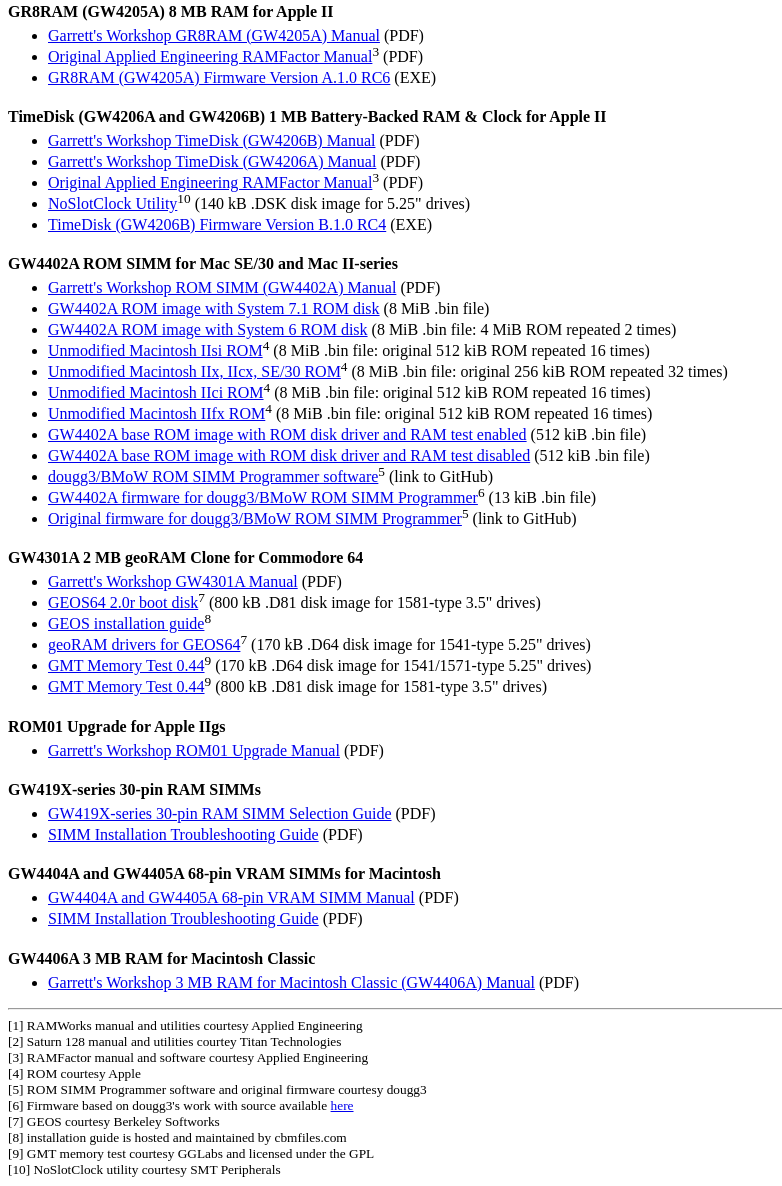
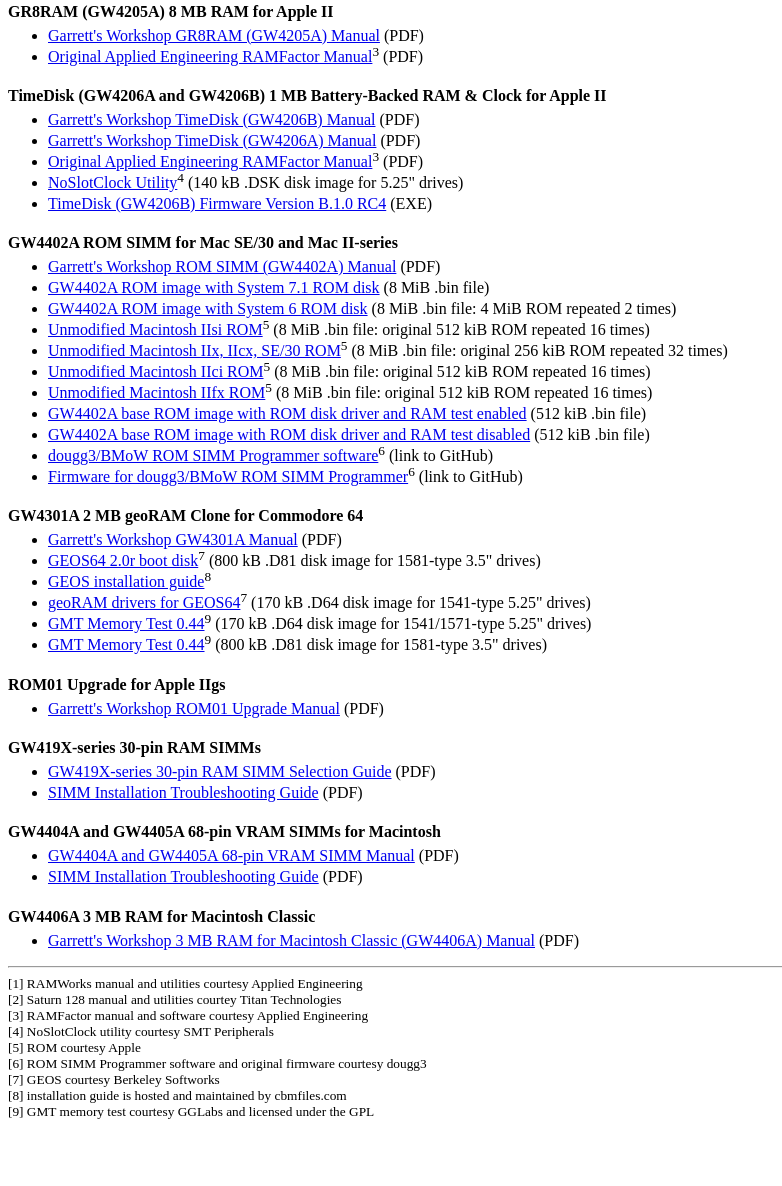
Before and after one commit to garrettsworkshop/gw-site, a plain HTML site: page index.html in a window 1280 px wide. Shown: the part 567-1753 px from the top of the page, without its empty margins (0-782 px from the left). After the commit the page ends 1695 px from the top, so only its background shows below. Drawn offline with Linux system fonts and the light colour scheme.

Commit message:
Renumber stuff and hide GR8RAM firmware

```diff
--- a/index.html
+++ b/index.html
@@ -76,8 +76,8 @@
 			Garrett's Workshop GR8RAM (GW4205A) Manual</a> (PDF)</li>
 		<li><a href="files/GR8RAM/ae_ramfactor_manual.pdf">
 			Original Applied Engineering RAMFactor Manual</a><sup>3</sup> (PDF) </li>
-		<li><a href="files/GR8RAM/GR8RAM.GW4205A.1.0RC6.exe">
-			GR8RAM (GW4205A) Firmware Version A.1.0 RC6</a> (EXE)</li>
+		<!--<li><a href="files/GR8RAM/GR8RAM.GW4205A.1.0RC6.exe">
+			GR8RAM (GW4205A) Firmware Version A.1.0 RC6</a> (EXE)</li>-->
 	</ul>
 
 	<h4>TimeDisk (GW4206A and GW4206B) 1 MB Battery-Backed RAM &amp; Clock for Apple II</h4>
@@ -89,7 +89,7 @@
 		<li><a href="files/GR8RAM/ae_ramfactor_manual.pdf">
 			Original Applied Engineering RAMFactor Manual</a><sup>3</sup> (PDF) </li>
 		<li><a href="files/TimeDisk/NSC_1.4.DSK">
-			NoSlotClock Utility</a><sup>10</sup> (140 kB .DSK disk image for 5.25" drives) </li>
+			NoSlotClock Utility</a><sup>4</sup> (140 kB .DSK disk image for 5.25" drives) </li>
 		<li><a href="files/TimeDisk/TimeDisk.GW4206B.1.0RC4.exe">
 			TimeDisk (GW4206B) Firmware Version B.1.0 RC4</a> (EXE)</li>
 	</ul>
@@ -103,23 +103,21 @@
 		<li><a href="https://garrettsworkshop.github.io/MacIIROMDiskDriver/bin/GWSys6_8M.bin">
 			GW4402A ROM image with System 6 ROM disk</a> (8 MiB .bin file&colon; 4 MiB ROM repeated 2 times)</li>
 		<li><a href="https://garrettsworkshop.github.io/MacIIROMDiskDriver/bin/IIsi/IIsi_8M.bin">
-			Unmodified Macintosh IIsi ROM</a><sup>4</sup> (8 MiB .bin file&colon; original 512 kiB ROM repeated 16 times)</li>
+			Unmodified Macintosh IIsi ROM</a><sup>5</sup> (8 MiB .bin file&colon; original 512 kiB ROM repeated 16 times)</li>
 		<li><a href="https://garrettsworkshop.github.io/MacIIROMDiskDriver/bin/IIxIIcxSE30/IIxIIcxSE30_8M.bin">
-			Unmodified Macintosh IIx, IIcx, SE/30 ROM</a><sup>4</sup> (8 MiB .bin file&colon; original 256 kiB ROM repeated 32 times)</li>
+			Unmodified Macintosh IIx, IIcx, SE/30 ROM</a><sup>5</sup> (8 MiB .bin file&colon; original 256 kiB ROM repeated 32 times)</li>
 		<li><a href="https://garrettsworkshop.github.io/MacIIROMDiskDriver/bin/IIci/IIci_8M.bin">
-			Unmodified Macintosh IIci ROM</a><sup>4</sup> (8 MiB .bin file&colon; original 512 kiB ROM repeated 16 times)</li>
+			Unmodified Macintosh IIci ROM</a><sup>5</sup> (8 MiB .bin file&colon; original 512 kiB ROM repeated 16 times)</li>
 		<li><a href="https://garrettsworkshop.github.io/MacIIROMDiskDriver/bin/IIfx/IIfx_8M.bin">
-			Unmodified Macintosh IIfx ROM</a><sup>4</sup> (8 MiB .bin file&colon; original 512 kiB ROM repeated 16 times)</li>
+			Unmodified Macintosh IIfx ROM</a><sup>5</sup> (8 MiB .bin file&colon; original 512 kiB ROM repeated 16 times)</li>
 		<li><a href="https://garrettsworkshop.github.io/MacIIROMDiskDriver/bin/baserom_romdisk_ramtest.bin">
 			GW4402A base ROM image with ROM disk driver and RAM test enabled</a> (512 kiB .bin file)</li>
 		<li><a href="https://garrettsworkshop.github.io/MacIIROMDiskDriver/bin/baserom_romdisk_noramtest.bin">
 			GW4402A base ROM image with ROM disk driver and RAM test disabled</a> (512 kiB .bin file)</li>
 		<li><a href="https://github.com/dougg3/mac-rom-simm-programmer.software/releases">
-			dougg3/BMoW ROM SIMM Programmer software</a><sup>5</sup> (link to GitHub)</li>
-		<li><a href="files/MacROMSIMM/dougg3_gw.bin">
-			GW4402A firmware for dougg3/BMoW ROM SIMM Programmer</a><sup>6</sup> (13 kiB .bin file)</li>
+			dougg3/BMoW ROM SIMM Programmer software</a><sup>6</sup> (link to GitHub)</li>
 		<li><a href="https://github.com/dougg3/mac-rom-simm-programmer/releases">
-			Original firmware for dougg3/BMoW ROM SIMM Programmer</a><sup>5</sup> (link to GitHub)</li>
+			Firmware for dougg3/BMoW ROM SIMM Programmer</a><sup>6</sup> (link to GitHub)</li>
 	</ul>
 
 	<h4>GW4301A 2 MB geoRAM Clone for Commodore 64</h4>
@@ -174,13 +172,12 @@
 	<sup>[1] RAMWorks manual and utilities courtesy Applied Engineering</sup><br/>
 	<sup>[2] Saturn 128 manual and utilities courtey Titan Technologies</sup><br/>
 	<sup>[3] RAMFactor manual and software courtesy Applied Engineering</sup><br/>
-	<sup>[4] ROM courtesy Apple</sup><br/>
-	<sup>[5] ROM SIMM Programmer software and original firmware courtesy dougg3</sup><br/>
-	<sup>[6] Firmware based on dougg3's work with source available <a href="https://github.com/garrettsworkshop/mac-rom-simm-programmer">here</a></sup><br/>
+	<sup>[4] NoSlotClock utility courtesy SMT Peripherals</sup><br/>
+	<sup>[5] ROM courtesy Apple</sup><br/>
+	<sup>[6] ROM SIMM Programmer software and original firmware courtesy dougg3</sup><br/>
 	<sup>[7] GEOS courtesy Berkeley Softworks</sup><br/>
 	<sup>[8] installation guide is hosted and maintained by cbmfiles.com</sup><br/>
 	<sup>[9] GMT memory test courtesy GGLabs and licensed under the GPL</sup><br/>
-	<sup>[10] NoSlotClock utility courtesy SMT Peripherals</sup><br/>
 </body>
 
 </html>
```
